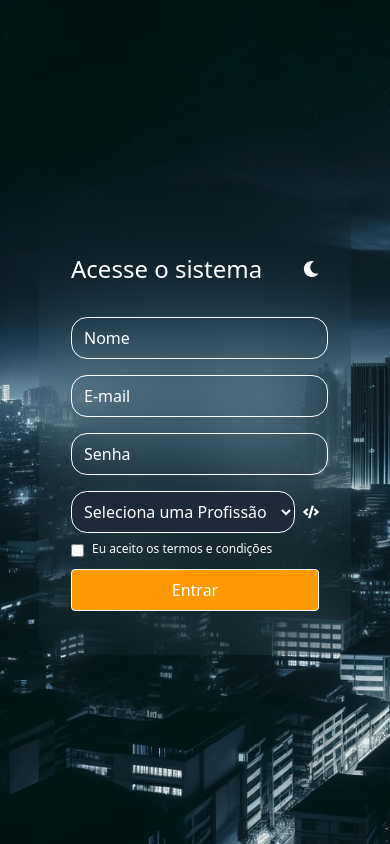
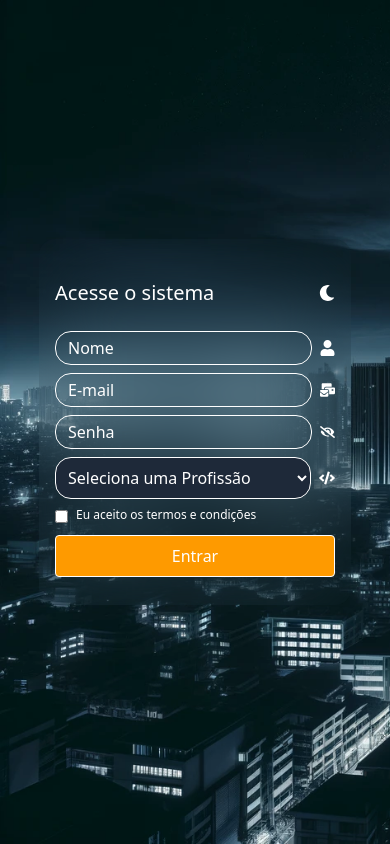
Before and after one commit to jrNaldo/react-login, a React (Vite) app: page / in a window 390 px wide. Built offline with nearby package versions, Linux system fonts and the light colour scheme.

Commit message:
Atualização do estilo do formulario

```diff
--- a/src/Formulario/Form.tsx
+++ b/src/Formulario/Form.tsx
@@ -22,13 +22,13 @@ export default function Form() {
         <div
             className={`
                 ${theme === 'dark' ? 'backdrop-blur-2xl text-white': 'bg-neutral-200 text-black'}
-                w-[80vw] max-w-200 rounded-2xl p-8  box-border
+                w-[80vw] max-w-200 rounded-2xl p-4 sm:p-8  box-border
             `}
         >
             <form action='' onSubmit={handleSubmit(onSubmit)}>
 
                 <Container>
-                    <h1 className="text-2xl py-4">Acesse o sistema</h1>
+                    <h1 className="text-xl sm:text-2xl my-4">Acesse o sistema</h1>
 
                     {theme === 'dark' ?
                         <FaMoon onClick={toogleTheme} className="cursor-pointer"/> :
--- a/src/layout/Container.tsx
+++ b/src/layout/Container.tsx
@@ -4,7 +4,7 @@ interface ContainerProps {
 
 export default function Container({children}: ContainerProps) {
     return (
-        <div className="flex justify-between items-center gap-2 mt-4 mb-1 ">
+        <div className="flex justify-between items-center gap-2 mt-2 sm:mt-4 mb-1 ">
             {children}
         </div>
     )
--- a/src/layout/Input.tsx
+++ b/src/layout/Input.tsx
@@ -7,7 +7,7 @@ const Input = forwardRef<HTMLInputElement, InputProps>(({name, type, minLength,
     const {theme} = useContext(ThemeContext)
 
     return <input
-                className={`grow px-3 border rounded-2xl p-2 ${theme==='dark'?'placeholder:text-white':'placeholder:text-black'}`}
+                className={`grow px-3 border rounded-2xl p-1 sm:p-2 ${theme==='dark'?'placeholder:text-white':'placeholder:text-black'}`}
                 {...rest}
                 placeholder={placeholder}
                 name={name}
```
